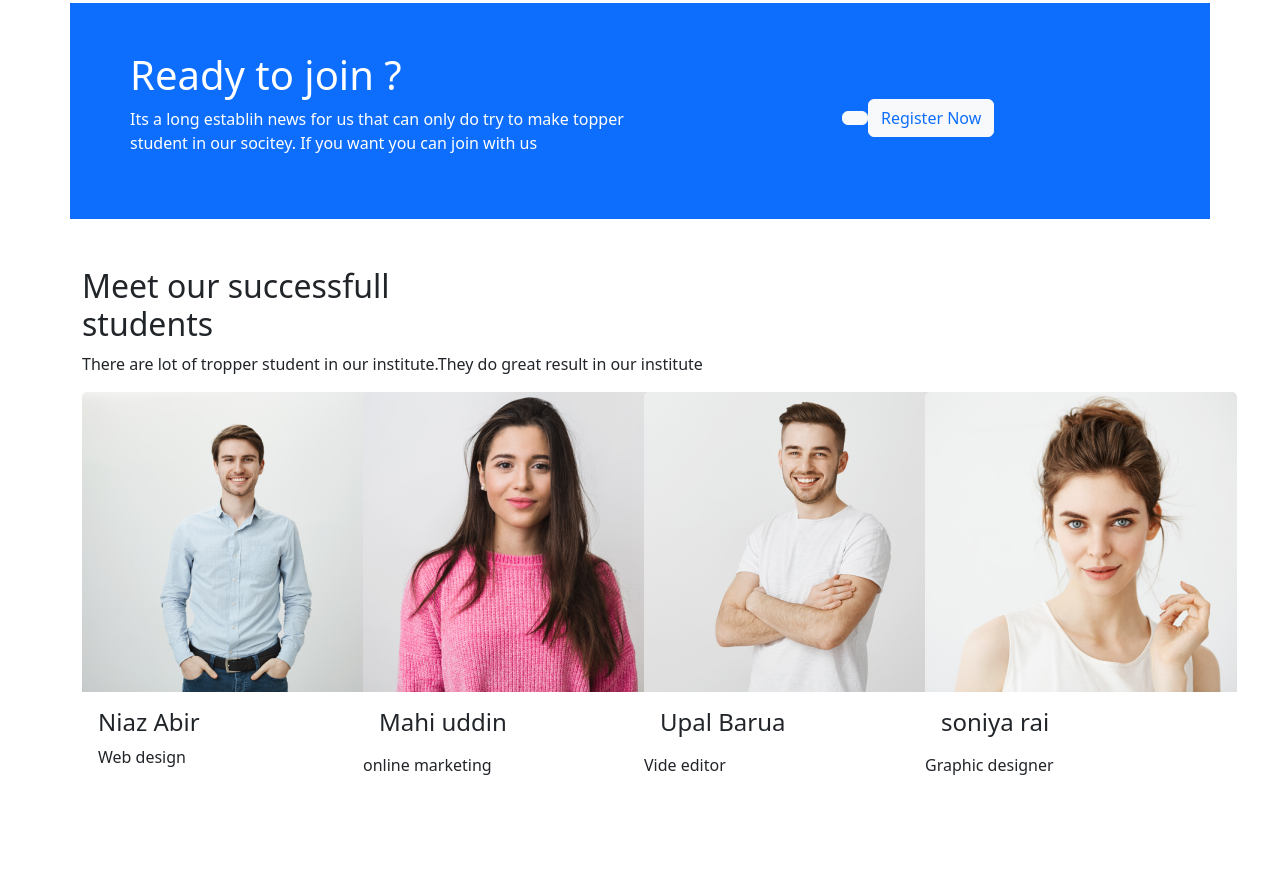
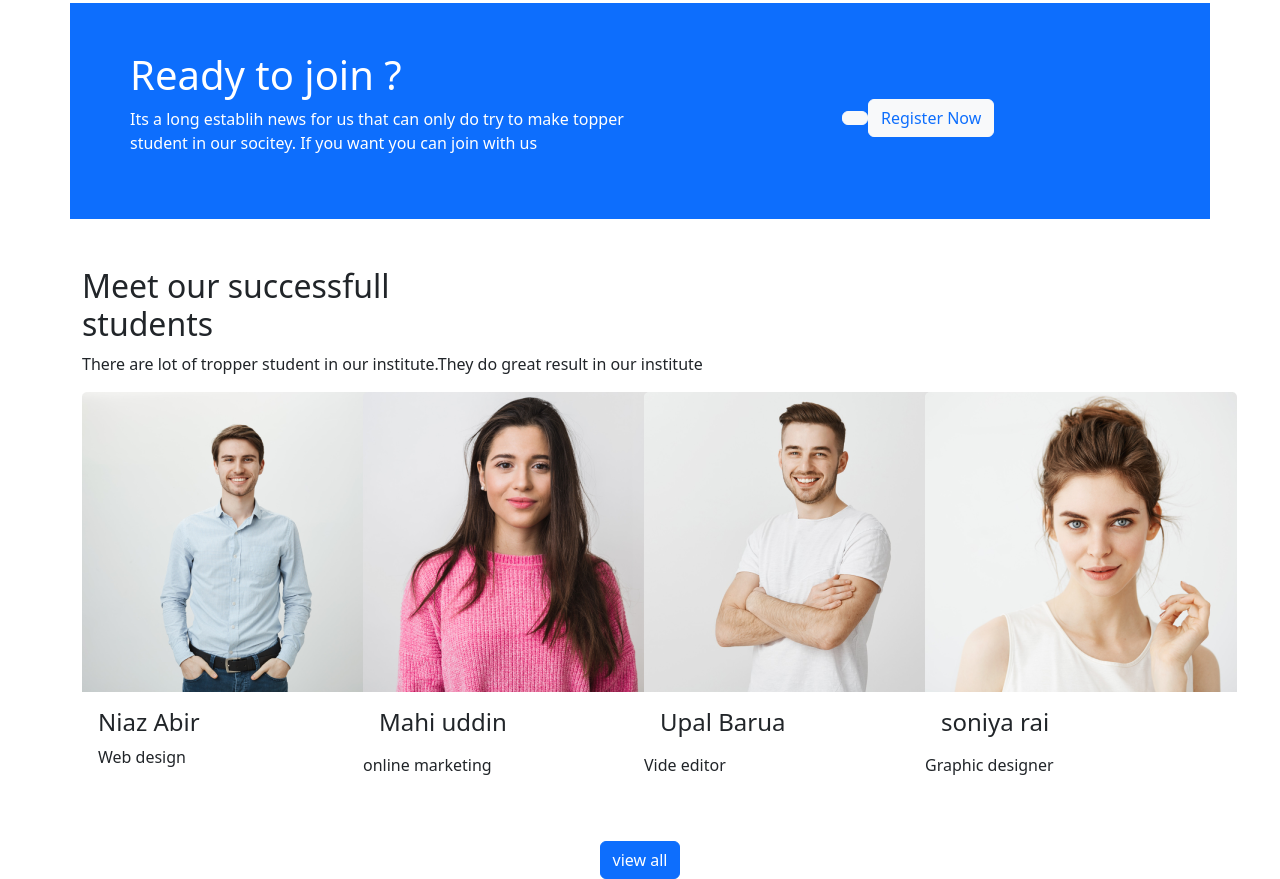
Before and after one commit to niaz-abir/third-assignment, a plain HTML site: page index.html in a window 1280 px wide. Shown: the part 2465-3344 px from the top of the page. Before the commit the page ends 3258 px from the top, so only its background shows below. Drawn offline with nearby package versions, Linux system fonts and the light colour scheme.

Commit message:
six commit

```diff
--- a/index.html
+++ b/index.html
@@ -308,6 +308,11 @@
            </section>
            <!--successful student section end here-->
 
+           <section class="container mt-5 text-center">
+            <button class="btn btn-primary">view all</button>
+
+          </section>
+
 
 
     </main>
```
